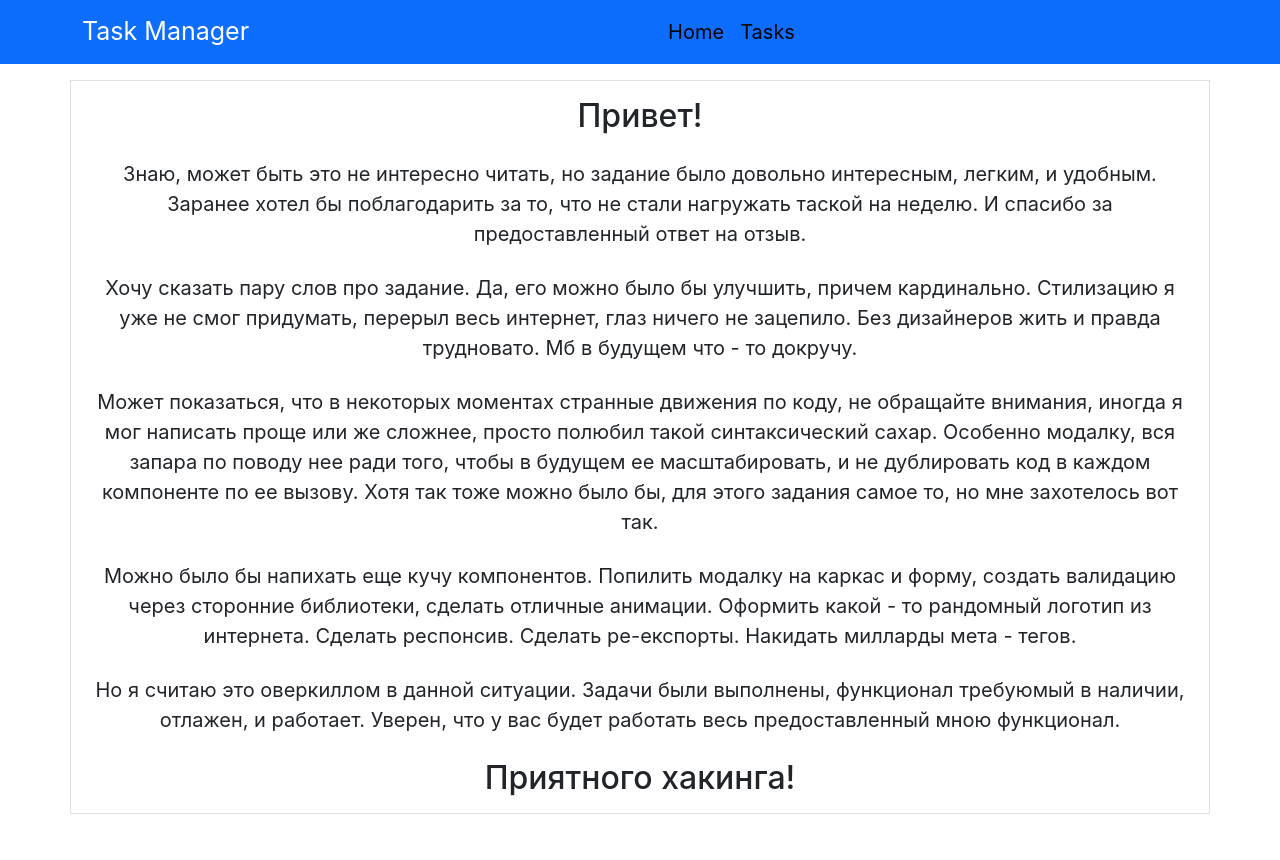
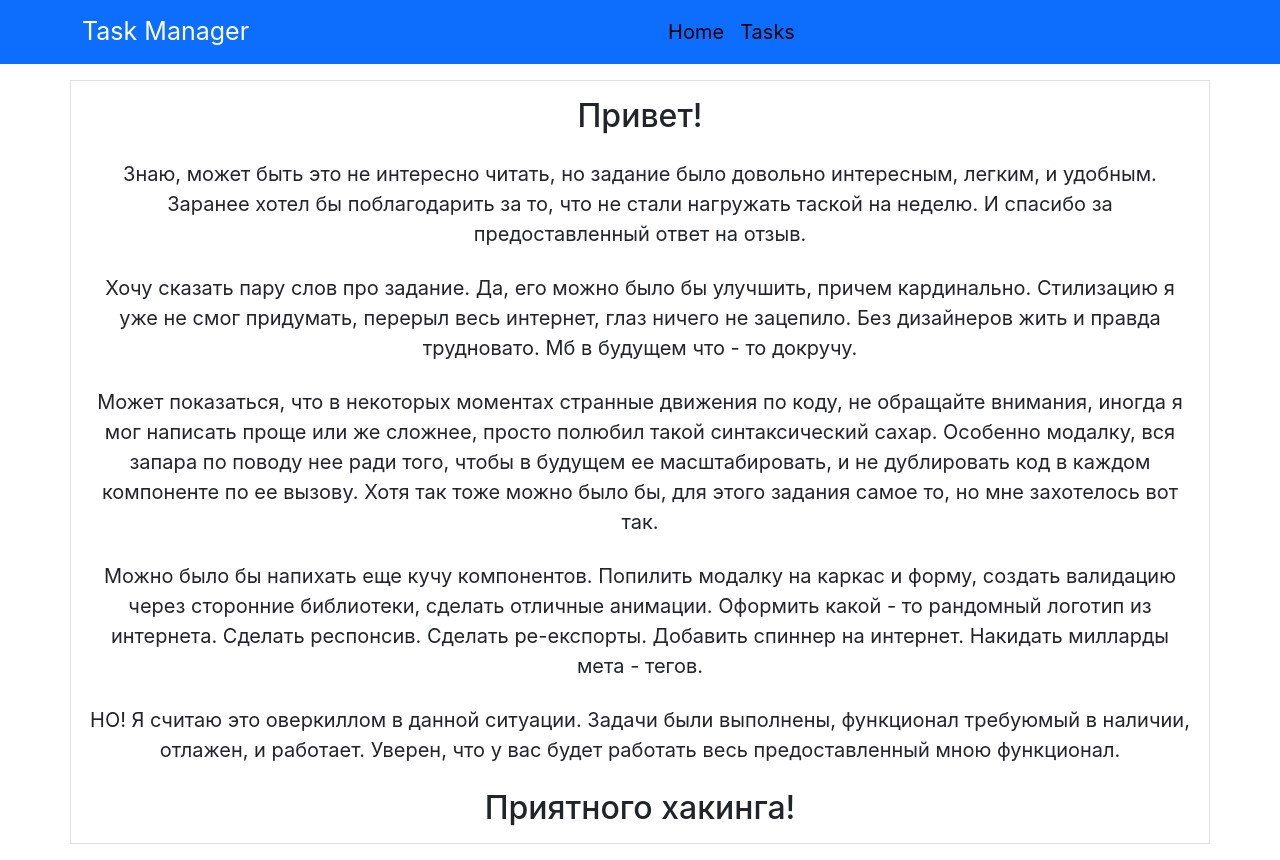
Before and after one commit to MagisterUnivers/VIATEC-test-task, a React (Create React App) app in the folder just-for-fun/: page /main/home in a window 1280 px wide. Before the commit the page ends 830 px from the top, so only its background shows below. Built offline with nearby package versions, Linux system fonts and the light colour scheme.

Commit message:
ADD: Text change

```diff
--- a/just-for-fun/src/pages/HomePage/HomePage.jsx
+++ b/just-for-fun/src/pages/HomePage/HomePage.jsx
@@ -31,12 +31,12 @@ export const HomePage = () => {
 					Можно было бы напихать еще кучу компонентов. Попилить модалку на
 					каркас и форму, создать валидацию через сторонние библиотеки, сделать
 					отличные анимации. Оформить какой - то рандомный логотип из интернета.
-					Сделать респонсив. Сделать ре-експорты. Накидать милларды мета -
-					тегов.
+					Сделать респонсив. Сделать ре-експорты. Добавить спиннер на интернет.
+					Накидать милларды мета - тегов.
 				</p>
 				<br></br>
 				<p className="homePage-text__title">
-					Но я считаю это оверкиллом в данной ситуации. Задачи были выполнены,
+					НО! Я считаю это оверкиллом в данной ситуации. Задачи были выполнены,
 					функционал требуюмый в наличии, отлажен, и работает. Уверен, что у вас
 					будет работать весь предоставленный мною функционал.
 				</p>
```
